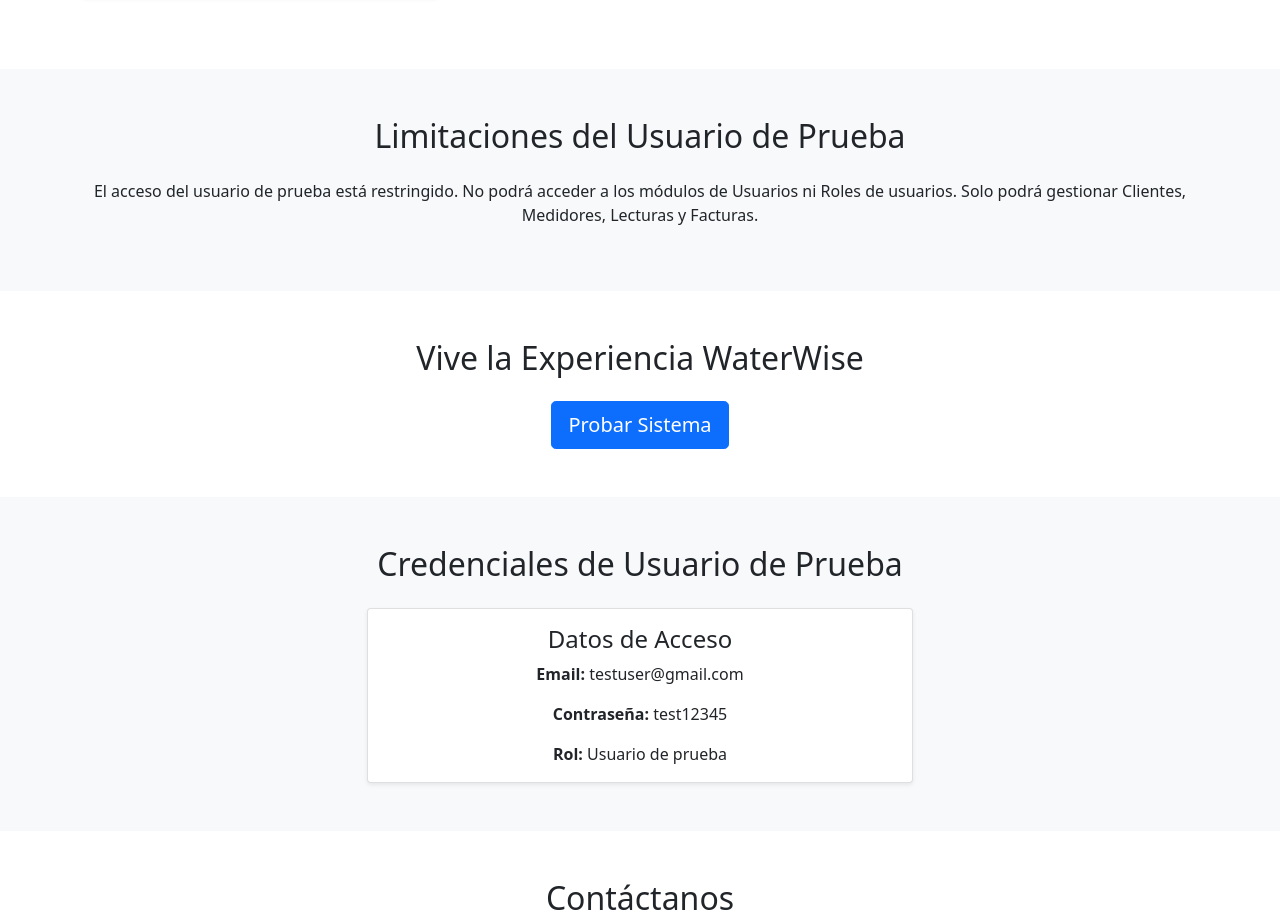
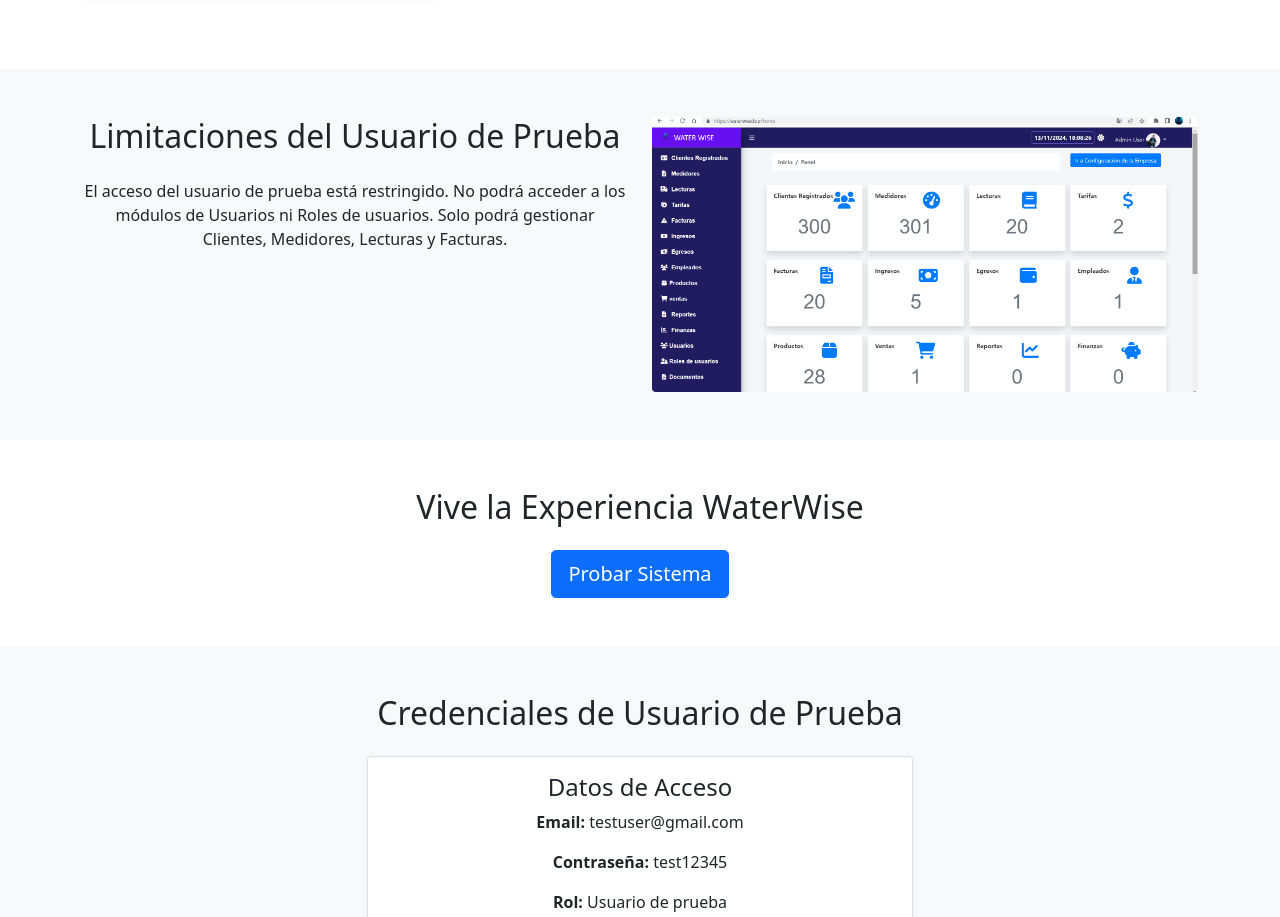
Before and after one commit to walner-prog/landing-waterwise, a plain HTML site: page index.html in a window 1280 px wide. Shown: the part 1624-2541 px from the top of the page. Drawn offline with nearby package versions, Linux system fonts and the light colour scheme.

Commit message:
mi segundo m

```diff
--- a/index.html
+++ b/index.html
@@ -182,13 +182,23 @@
     </section>
 
     <!-- Limitaciones del Usuario de Prueba -->
-    <section class="bg-light py-5"  data-aos="fade-up"
-    data-aos-duration="1000">
-        <div class="container text-center">
-            <h2 class="mb-4">Limitaciones del Usuario de Prueba</h2>
-            <p>El acceso del usuario de prueba está restringido. No podrá acceder a los módulos de Usuarios ni Roles de usuarios. Solo podrá gestionar Clientes, Medidores, Lecturas y Facturas.</p>
+    <section class="bg-light py-5" data-aos="fade-up" data-aos-duration="1000">
+        <div class="container">
+            <div class="row">
+                <!-- Columna 1: Texto -->
+                <div class="col-lg-6 text-center">
+                    <h2 class="mb-4">Limitaciones del Usuario de Prueba</h2>
+                    <p>El acceso del usuario de prueba está restringido. No podrá acceder a los módulos de Usuarios ni Roles de usuarios. Solo podrá gestionar Clientes, Medidores, Lecturas y Facturas.</p>
+                </div>
+
+                <!-- Columna 2: Imagen -->
+                <div class="col-lg-6 text-center">
+                    <img src="img/Captura de pantalla (1415).png" alt="Imagen del Sistema" class="img-fluid rounded">
+                </div>
+            </div>
         </div>
     </section>
+
 
     <!-- Demo Section -->
     <section id="demo" class="py-5"  data-aos="fade-up"
```
Also changed, not shown: img/Captura de pantalla (1415).png (added).
